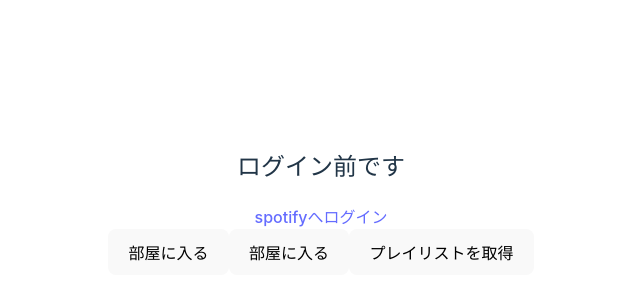
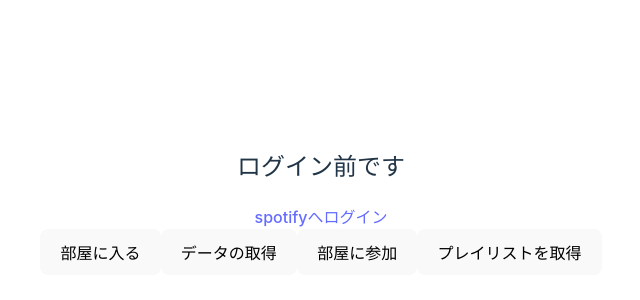
Before and after one commit to kajiLabTeam/openHackU2024_front, a React (Vite) app in the folder openHackU2024-front/: page / in a window 1280 px wide. Shown: the part 198-498 px from the top of the page, without its empty margins (319-959 px from the left). Built offline with nearby package versions, Linux system fonts and the light colour scheme.

Commit message:
add_RoomJoin

```diff
--- a/openHackU2024-front/src/App.tsx
+++ b/openHackU2024-front/src/App.tsx
@@ -53,6 +53,16 @@
     }
   }
 
+  const onClickRoomJoin = async () => {
+    const request = {
+      pass: "とめぇぃとぉ",
+      display_name: "test",
+      user_id: "test",
+    };
+    const response = await postRoomJoin(request);
+    console.log(response);
+  }
+
   // useStateに型注釈を追加
   const [token, setToken] = useState<Token>(null);
 
@@ -77,7 +87,8 @@
     <div className="App">
       {token ? <LoggedIn /> : <Login />}
       <button onClick={onClickRoomAccess}>部屋に入る</button>
-      <button onClick={onClickRoomGet}>部屋に入る</button>
+      <button onClick={onClickRoomGet}>データの取得</button>
+      <button onClick={onClickRoomJoin}>部屋に参加</button>
       <button onClick={onClickGetPlaylists}>プレイリストを取得</button>
     </div>
   );
--- a/openHackU2024-front/src/hooks/song.ts
+++ b/openHackU2024-front/src/hooks/song.ts
@@ -18,7 +18,7 @@
     };
 
     const postRoomAccess = async (request: RoomAccessPostRequest): Promise<RoomAccessPostResponse| ErrorResponse> => {
-        const response = await fetch("http://127.0.0.1:8888/api/room/access", {
+        const response = await fetch("http://192.168.101.23:8888/api/room/access", {
             method: "POST",
             headers: {
                 "Content-Type": "application/json",
@@ -50,7 +50,7 @@
     }
 
     const postRoomJoin = async (request: RoomJoinPostRequest): Promise<RoomJoinPostResponse| ErrorResponse> => {
-        const response = await fetch("https://tomato.kitune-udon.com/api/room/join", {
+        const response = await fetch("http://192.168.101.23:8888/api/room/join", {
             method: "POST",
             headers: {
                 "Content-Type": "application/json",
```
